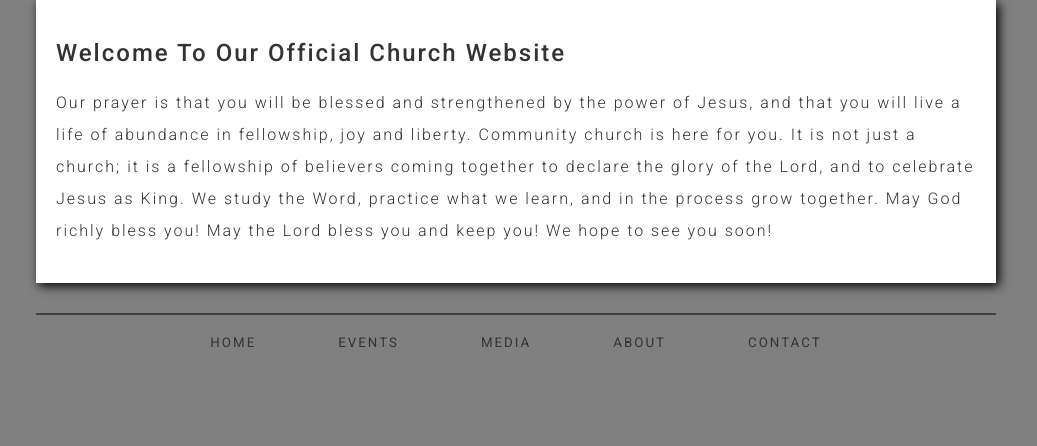
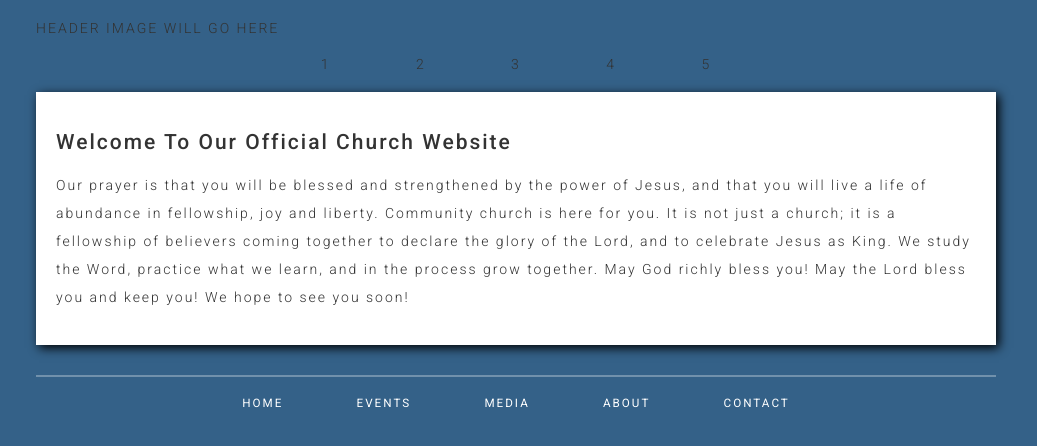
Before and after one commit to demond611/jw_church_site, a website: page app/index.html in a window 1280 px wide. Shown: the whole page, without its empty margins (124-1161 px from the left). Drawn offline with Linux system fonts and the light colour scheme.

Commit message:
updated various css files; added navigation,header.css files; started navigation section in index.html

```diff
--- a/app/assets/styles/base/_global.css
+++ b/app/assets/styles/base/_global.css
@@ -4,7 +4,7 @@
 
 body {
 	font-family: 'Roboto', 'Helvetica', sans-serif;
-	font-size: 1rem;
+	font-size: 0.875em;
 	font-weight: 300;
 	color: $mainText;
 	letter-spacing: 2px;
--- a/app/assets/styles/base/_mixins.css
+++ b/app/assets/styles/base/_mixins.css
@@ -10,8 +10,20 @@
 	}
 }
 
+@define-mixin atNavBreak {
+	@media (min-width: 700px) {
+		@mixin-content;
+	}
+}
+
 @define-mixin atMedium {
 	@media (min-width: 1024px) {
 		@mixin-content;
 	}
 }
+
+@define-mixin atLarge {
+	@media (min-width: 1200px) {
+		@mixin-content;
+	}
+}
--- a/app/assets/styles/base/_variables.css
+++ b/app/assets/styles/base/_variables.css
@@ -11,5 +11,5 @@ $mainText: #333;
 
 
 /* BACKGROUND COLORS */
-$mainBg: gray;
+$mainBg: #346188;
 $mainContent: white;
--- a/app/assets/styles/main.css
+++ b/app/assets/styles/main.css
@@ -10,3 +10,5 @@
 @import "modules/_wrapper";
 @import "modules/_footer";
 @import "modules/_main-content";
+@import "modules/_navigation";
+@import "modules/_header";
--- a/app/assets/styles/modules/_footer.css
+++ b/app/assets/styles/modules/_footer.css
@@ -2,10 +2,11 @@
 
 	margin-top: 30px;
 	padding-bottom: 30px;
+	color: $mainContent;
 
 	&__footer-rule {
-		border-top: 2px solid black;
-		opacity: 0.5;
+		border-top: 2px solid $mainContent;
+		opacity: 0.3;
 	}
 
 	&__footer-links {
@@ -20,12 +21,20 @@
 		text-align: center;
 
 		& li {
-			display: inline;
+			display: inherit;
 			padding: 5px;
+
+			@mixin atNavBreak {
+				display: inline;
+			}
 		}
 
 		& li + li {
-			margin-left: 5em;
+			margin-left: 0;
+
+			@mixin atNavBreak {
+				margin-left: 5em;
+			}
 		}
 
 	}
--- /dev/null
+++ b/app/assets/styles/modules/_header.css
@@ -0,0 +1,4 @@
+.header {
+	margin-top: 20px;
+	margin-bottom: 20px;
+}
--- a/app/assets/styles/modules/_main-content.css
+++ b/app/assets/styles/modules/_main-content.css
@@ -9,7 +9,13 @@
 		padding: 20px;
 	}
 
-	&__header {}
+	&__header {
+		font-size: 1.3em;
+
+		@mixin atMedium {
+			font-size: 1.5em;
+		}
+	}
 
 	&__text {
 		line-height: 2;
--- /dev/null
+++ b/app/assets/styles/modules/_navigation.css
@@ -0,0 +1,27 @@
+.navigation {
+	margin-bottom: 20px;
+
+	&__nav-list {
+		list-style-type: none;
+		margin: 0;
+		padding: 0;
+		text-align: center;
+	}
+
+	& li {
+		display: inherit;
+		padding: 5px;
+
+		@mixin atNavBreak {
+			display: inline;
+		}
+	}
+
+	& li + li {
+		margin-left: 0;
+
+		@mixin atNavBreak {
+			margin-left: 5em;
+		}
+	}
+}
--- a/app/assets/styles/modules/_wrapper.css
+++ b/app/assets/styles/modules/_wrapper.css
@@ -1,4 +1,19 @@
 .wrapper {
-	margin-left: 10em;
-	margin-right: 10em;
+	margin-left: 1rem;
+	margin-right: 1rem;
+
+	@mixin atSmall {
+		margin-left: 3rem;
+		margin-right: 3rem;
+	}
+
+	@mixin atMedium {
+		margin-left: 6rem;
+		margin-right: 6rem;
+	}
+
+	@mixin atLarge {
+		margin-left: 10rem;
+		margin-right: 10rem;
+	}
 }
--- a/app/index.html
+++ b/app/index.html
@@ -22,10 +22,18 @@
 	<div class="wrapper">
 		<!-- HEADER -->
 		<header class="header">
-
+			HEADER IMAGE WILL GO HERE
 		</header>
 		<!-- NAVIGATION -->
-		<nav class="navigation"></nav>
+		<nav class="navigation">
+			<ul class="navigation__nav-list">
+				<li>1</li>
+				<li>2</li>
+				<li>3</li>
+				<li>4</li>
+				<li>5</li>
+			</ul>
+		</nav>
 		<!-- BODY -->
 		<div class="main-content">
 			<div class="main-content__background">
--- a/app/temp/styles/main.css
+++ b/app/temp/styles/main.css
@@ -359,11 +359,11 @@ template {
 
 body {
 	font-family: 'Roboto', 'Helvetica', sans-serif;
-	font-size: 1rem;
+	font-size: 0.875em;
 	font-weight: 300;
 	color: #333;
 	letter-spacing: 2px;
-	background: gray;
+	background: #346188;
 }
 
 a {
@@ -374,20 +374,45 @@ a {
 h1,h2,h3,h4,h5,h6 { font-weight: 500;  }
 
 .wrapper {
-	margin-left: 10em;
-	margin-right: 10em;
+	margin-left: 1rem;
+	margin-right: 1rem;
 }
+
+@media (min-width: 530px) {
+
+.wrapper {
+		margin-left: 3rem;
+		margin-right: 3rem
+}
+	}
+
+@media (min-width: 1024px) {
+
+.wrapper {
+		margin-left: 6rem;
+		margin-right: 6rem
+}
+	}
+
+@media (min-width: 1200px) {
+
+.wrapper {
+		margin-left: 10rem;
+		margin-right: 10rem
+}
+	}
 
 .footer {
 
 	margin-top: 30px;
 	padding-bottom: 30px;
+	color: white;
 
 }
 
 .footer__footer-rule {
-		border-top: 2px solid black;
-		opacity: 0.5;
+		border-top: 2px solid white;
+		opacity: 0.3;
 	}
 
 .footer__footer-links {
@@ -404,13 +429,27 @@ h1,h2,h3,h4,h5,h6 { font-weight: 500;  }
 	}
 
 .footer__site-links li {
-			display: inline;
+			display: inherit;
 			padding: 5px;
 		}
 
+@media (min-width: 700px) {
+
+.footer__site-links li {
+				display: inline
+		}
+	}
+
 .footer__site-links li + li {
-			margin-left: 5em;
+			margin-left: 0;
 		}
+
+@media (min-width: 700px) {
+
+.footer__site-links li + li {
+				margin-left: 5em
+		}
+	}
 
 .footer--uppercase { text-transform: uppercase; }
 
@@ -429,8 +468,56 @@ h1,h2,h3,h4,h5,h6 { font-weight: 500;  }
 		padding: 20px;
 	}
 
-.main-content__header {}
+.main-content__header {
+		font-size: 1.3em;
+	}
+
+@media (min-width: 1024px) {
+
+.main-content__header {
+			font-size: 1.5em
+	}
+	}
 
 .main-content__text {
 		line-height: 2;
 	}
+
+.navigation {
+	margin-bottom: 20px;
+}
+
+.navigation__nav-list {
+		list-style-type: none;
+		margin: 0;
+		padding: 0;
+		text-align: center;
+	}
+
+.navigation li {
+		display: inherit;
+		padding: 5px;
+	}
+
+@media (min-width: 700px) {
+
+.navigation li {
+			display: inline
+	}
+	}
+
+.navigation li + li {
+		margin-left: 0;
+	}
+
+@media (min-width: 700px) {
+
+.navigation li + li {
+			margin-left: 5em
+	}
+	}
+
+.header {
+	margin-top: 20px;
+	margin-bottom: 20px;
+}
```
